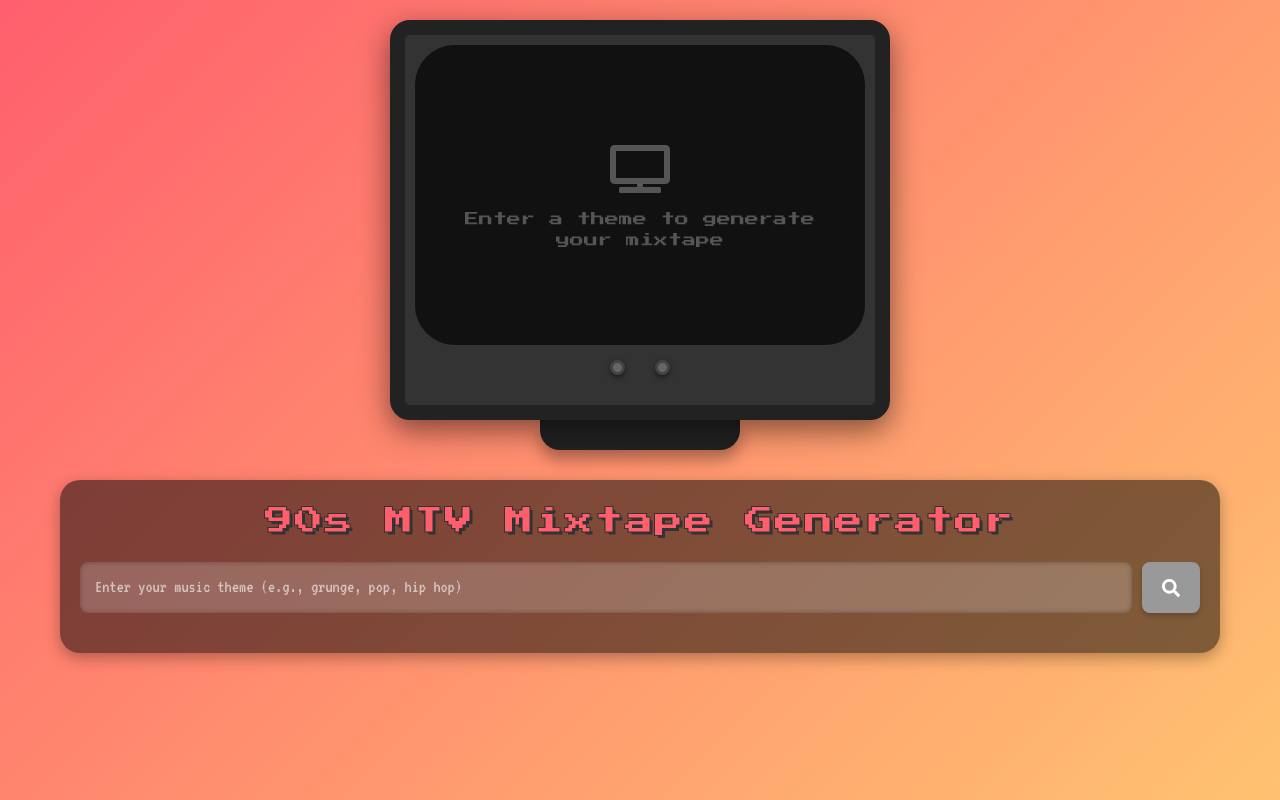
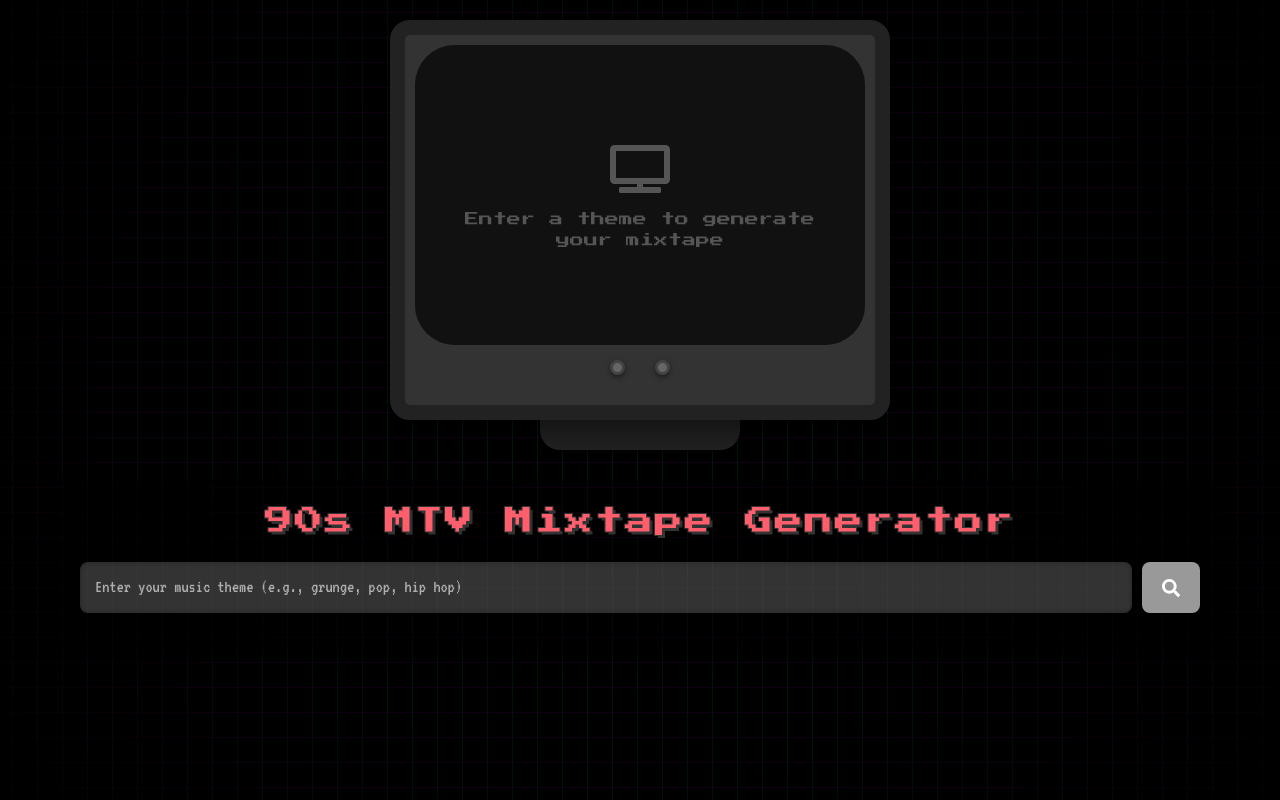
Before and after one commit to pridiuksson/emergent1, a React (Create React App) app in the folder frontend/: page / in a window 1280 px wide. Built offline with nearby package versions, Linux system fonts and the light colour scheme.

Commit message:
auto-commit for a7da4a47-4747-41ba-be59-74de5ed89e5e

```diff
--- a/frontend/src/App.css
+++ b/frontend/src/App.css
@@ -4,9 +4,26 @@
   margin: 0;
   padding: 0;
   font-family: 'VT323', monospace;
-  background: linear-gradient(135deg, #FF5F6D, #FFC371);
+  background-color: #000;
+  background-image:
+    linear-gradient(0deg, transparent 24%, rgba(255, 0, 255, 0.1) 25%, rgba(255, 0, 255, 0.1) 26%, transparent 27%, transparent 74%, rgba(255, 0, 255, 0.1) 75%, rgba(255, 0, 255, 0.1) 76%, transparent 77%, transparent),
+    linear-gradient(90deg, transparent 24%, rgba(0, 255, 255, 0.1) 25%, rgba(0, 255, 255, 0.1) 26%, transparent 27%, transparent 74%, rgba(0, 255, 255, 0.1) 75%, rgba(0, 255, 255, 0.1) 76%, transparent 77%, transparent);
+  background-size: 50px 50px;
   min-height: 100vh;
   color: #fff;
+  position: relative;
+  overflow-x: hidden;
+}
+
+body::after {
+  content: '';
+  position: fixed;
+  top: 0;
+  left: 0;
+  width: 100%;
+  height: 100%;
+  background: radial-gradient(circle at center, rgba(32, 32, 32, 0) 0%, rgba(0, 0, 0, 0.8) 100%);
+  z-index: -1;
 }
 
 .app-container {
```
